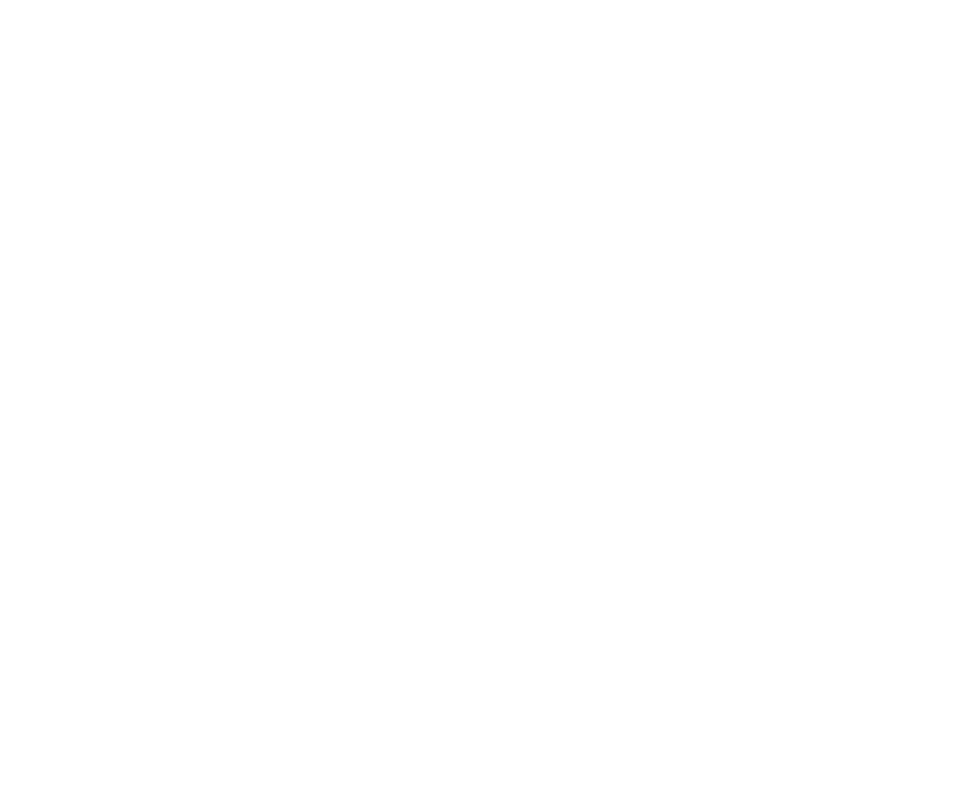
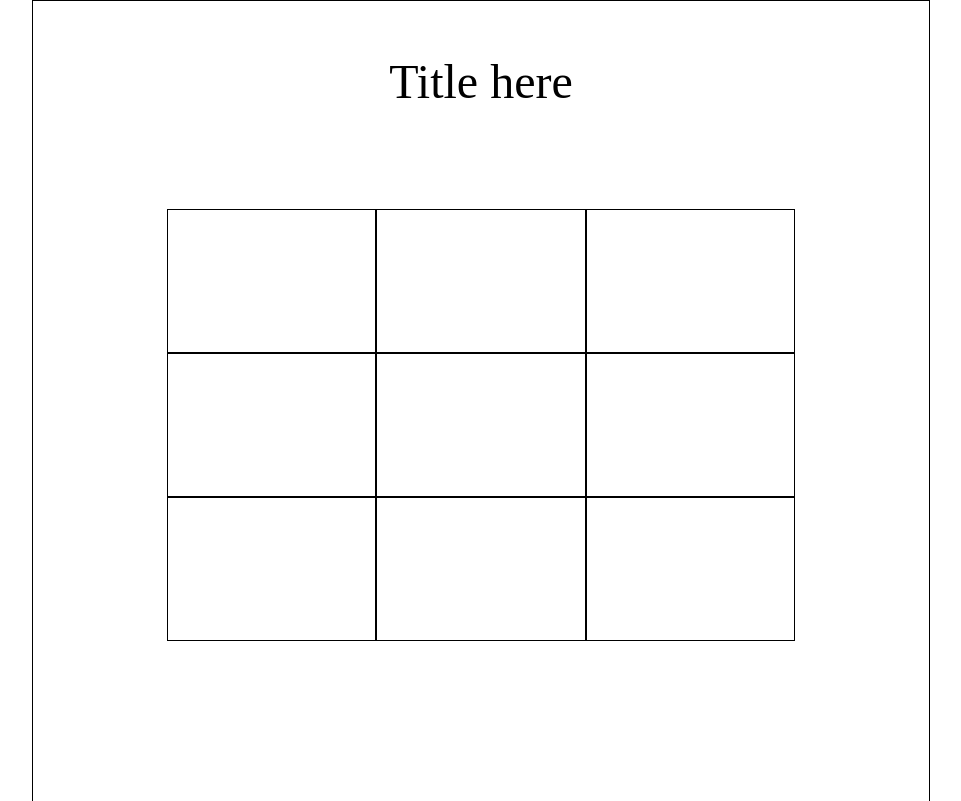
Before and after one commit to simonlearnscoding/tic-tac-toe, a plain HTML site: page index.html in a window 1280 px wide. Shown: the whole page, without its empty margins (159-1120 px from the left). Drawn offline with Linux system fonts and the light colour scheme.

Commit message:
feat: added a field

```diff
--- a/index.html
+++ b/index.html
@@ -4,9 +4,22 @@
     <meta charset="UTF-8">
     <title>tic-tac-toe</title>
     <link rel="stylesheet" href="style.css">
-    <script src="script.js"></script>
+    <script src="script.js" defer></script>
 </head>
 <body>
-
+<div class="main-container">
+    <div class="title">Title here</div>
+    <div class="box-container">
+        <div class="field"></div>
+        <div class="field"></div>
+        <div class="field"></div>
+        <div class="field"></div>
+        <div class="field"></div>
+        <div class="field"></div>
+        <div class="field"></div>
+        <div class="field"></div>
+        <div class="field"></div>
+    </div>
+</div>
 </body>
 </html>
--- a/script.js
+++ b/script.js
@@ -1 +1,44 @@
-console.log("hi");
+//You’re going to store the gameboard as an array inside of a Gameboard object, so start there!
+
+const Player = (sign) => {
+    this.sign = sign;
+}
+
+const gameboard = (function () {
+
+    const buttons = document.querySelectorAll('.field')
+
+    let fields = ["","x","", "","o","", "o","",""]
+    const display = () => {
+        console.log("it works")
+        for(let x = 0; x < fields.length; x++) {
+            if (fields[x] == "x") {
+                buttons[x].classList.add('x')
+                console.log("hihi")
+            }
+            else if (fields[x] == "o") {
+                buttons[x].classList.add('o')
+            }
+        }
+    }
+    return {display, fields}
+    })()
+
+gameboard.display()
+const player = (function () {})();
+
+const gameFlow = (() => {
+
+    const player1 = Player("X");
+    const player2 = Player("O");
+    let round = 1;
+    let gameIsOver = false;
+
+
+    const playRound()
+    const getCurrentPlayerSign = () => {
+        return round % 2 === 1 ? playerX.getSign() : playerO.getSign();
+    };
+})();
+
+//and you’re probably going to want an object to control the flow of the game itself
--- a/style.css
+++ b/style.css
@@ -0,0 +1,56 @@
+body {
+    display: flex;
+    justify-content: center;
+    margin: 0;
+
+}
+.main-container {
+    border: 1px solid black;
+    height: 100vh;
+    width: 70vw;
+    display: grid;
+    grid-template: 1fr 3fr 1fr / 1fr;
+    place-content: center;
+    justify-content: center;
+
+}
+
+.title,  .field {
+    display: flex;
+    justify-content: center;
+    align-items: center;
+
+}
+
+.title {
+    font-size: 3rem;
+    font-family: "Berlin Sans FB";
+}
+
+.box-container {
+    width: 70%;
+    height: 90%;
+    justify-self: center;
+    margin-top: 3em;
+    display: grid;
+    grid-template: repeat(3, minmax(10px, 1fr)) /  repeat(3, minmax(10px, 1fr));
+}
+
+.field {
+    border: 1px solid black;
+    font-size: 8rem;
+    font-family: "Comic Sans MS";
+
+}
+.x::after {
+    content: "X";
+}
+
+.o::after {
+    content: "O";
+}
+
+.field:hover {
+    background-color: lightgray;
+
+}
```
